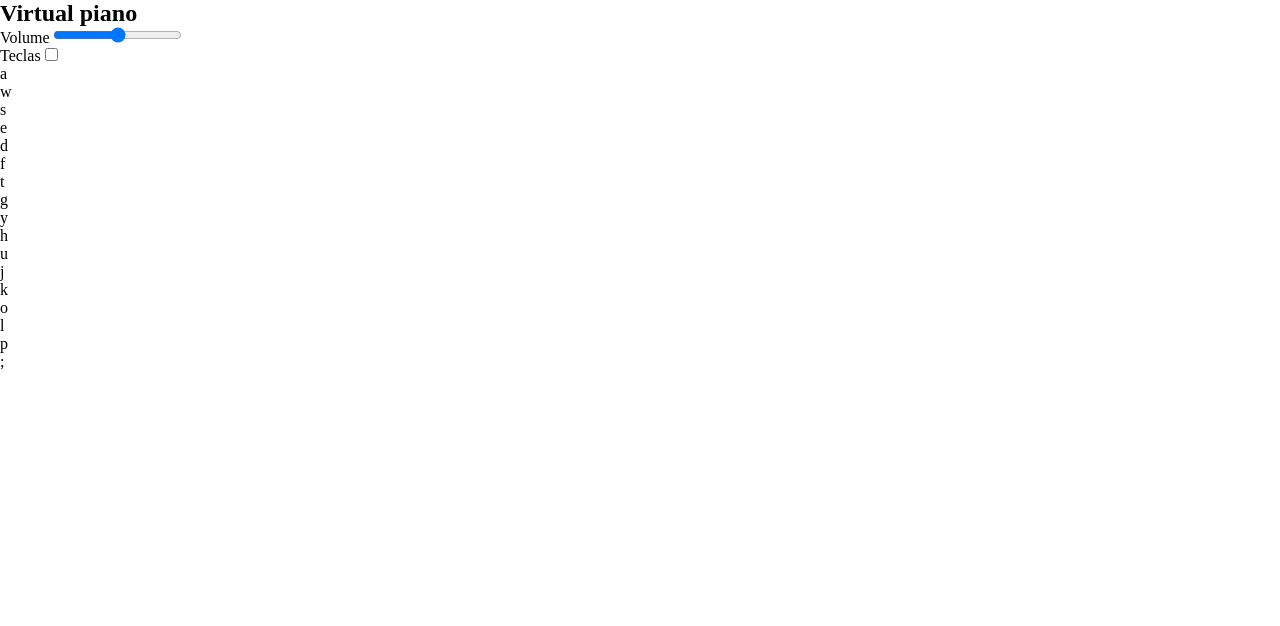
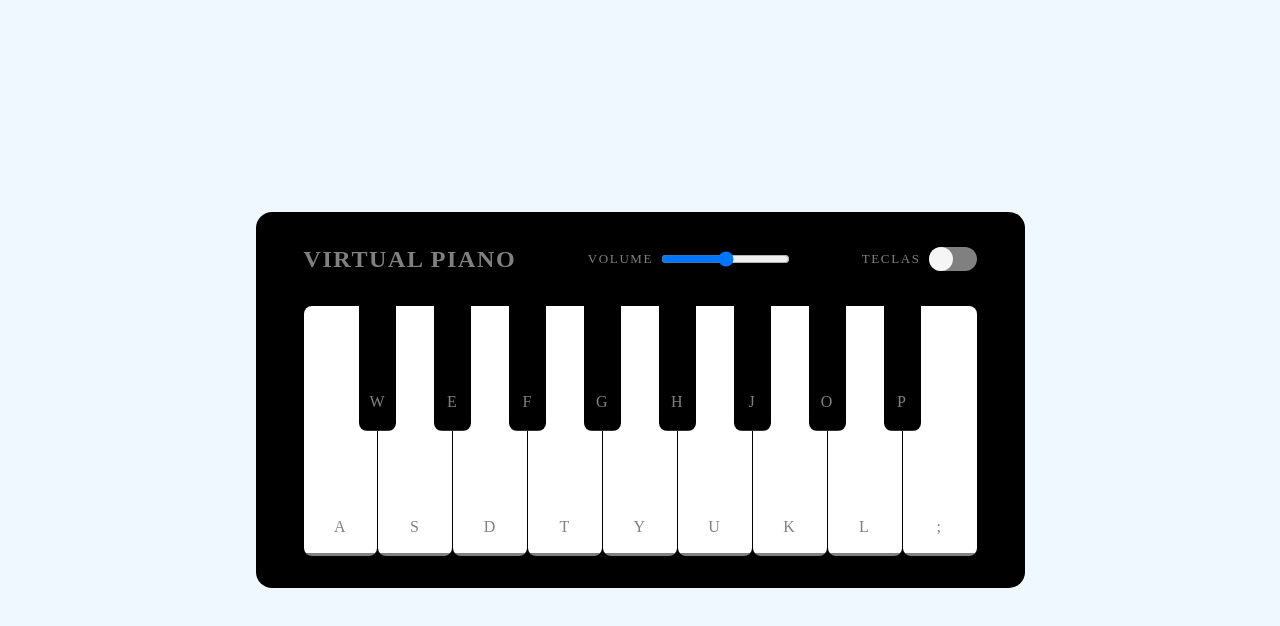
Before and after one commit to klooke/web-piano, a plain HTML site: page index.html in a window 1280 px wide. Drawn offline with Linux system fonts and the light colour scheme.

Commit message:
feat: style page

```diff
--- a/src/styles/global.css
+++ b/src/styles/global.css
@@ -2,4 +2,118 @@
   margin: 0;
   padding: 0;
   box-sizing: border-box;
+  text-transform: uppercase;
+  letter-spacing: 0.1rem;
+  user-select: none;
 }
+
+body {
+  min-height: 100vh;
+  display: flex;
+  align-items: center;
+  justify-content: center;
+  background-color: aliceblue;
+}
+
+main {
+  width: 769px;
+  padding: 2rem 3rem;
+  color: gray;
+  border-radius: 1rem;
+  background-color: black;
+}
+
+main header {
+  display: flex;
+  align-items: center;
+  justify-content: space-between;
+}
+
+.column {
+  height: 30px;
+  display: flex;
+  align-items: center;
+  justify-content: center;
+  font-size: small;
+  gap: 0.5rem;
+}
+
+.piano {
+  display: flex;
+  padding-top: 2rem;
+  list-style: none;
+}
+
+.key {
+  position: relative;
+  cursor: pointer;
+
+  > span {
+    width: 100%;
+    text-align: center;
+    bottom: 20px;
+    position: absolute;
+  }
+}
+
+.key.white {
+  width: 80px;
+  height: 250px;
+  background: linear-gradient(white 99%, gray 1%);
+  border-radius: 0.5rem;
+}
+
+.key.white:active {
+  box-shadow: inset 0.5rem -0.5rem 1rem rgba(0, 0, 0, 0.2);
+  background: linear-gradient(to bottom, white 0%, #eee 100%);
+}
+
+.key.black {
+  width: 40px;
+  height: 125px;
+  margin: 0 -18px;
+  background: linear-gradient(black 99%, #333 1%);
+  border-radius: 0 0 0.5rem 0.5rem;
+  z-index: 2;
+}
+
+.key.black:active {
+  box-shadow: inset 0.5rem -0.5rem 1rem rgba(255, 255, 255, 0.1);
+  background: linear-gradient(to bottom, black 100%, #434343 0%);
+}
+
+#show-keys {
+  width: 48px;
+  height: 24px;
+  background-color: gray;
+  border-radius: 1rem;
+  position: relative;
+  appearance: none;
+}
+
+#show-keys:checked {
+  background-color: lightslategray;
+}
+
+#show-keys::before {
+  content: "";
+  width: 24px;
+  height: inherit;
+  border-radius: 1rem;
+  position: absolute;
+  background-color: whitesmoke;
+}
+
+#show-keys:checked::before {
+  content: "";
+  width: 24px;
+  height: inherit;
+  right: 0;
+  border-radius: 1rem;
+  position: absolute;
+  background-color: whitesmoke;
+}
+
+#show-keys:hover {
+  cursor: pointer;
+}
```
